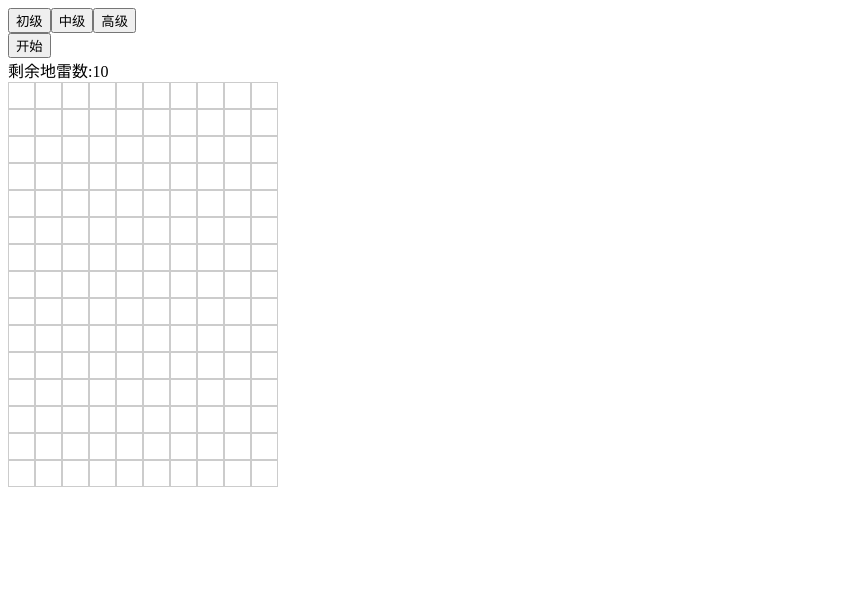
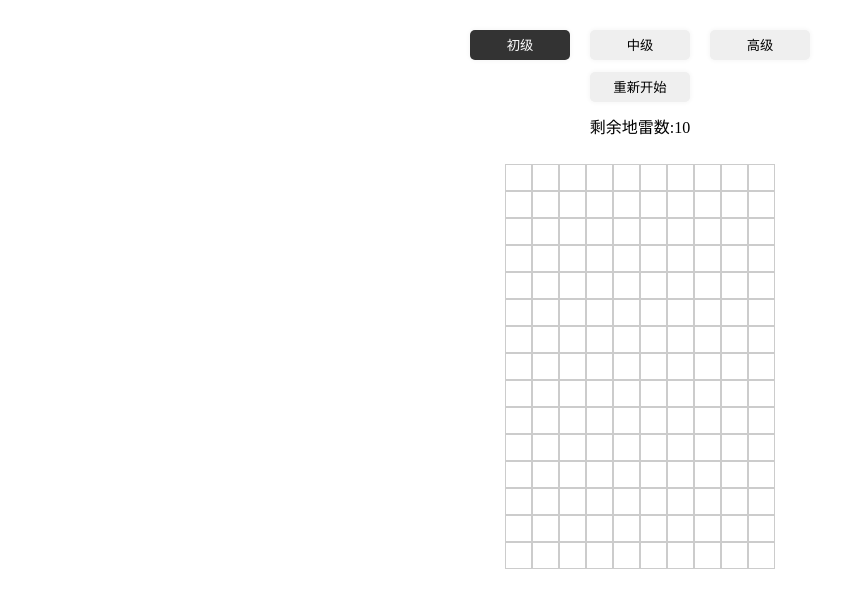
Before and after one commit to wang90/saolei, a Vue app: page / in a window 1280 px wide. Shown: the top 608 px of the page, without its empty margins (0-865 px from the left). Built offline with nearby package versions, Linux system fonts and the light colour scheme.

Commit message:
style: 界面样式调整

```diff
--- a/src/App.vue
+++ b/src/App.vue
@@ -4,6 +4,7 @@
   </div>
 </template>
 <style>
+  *{ margin: 0; padding: 0 };
 </style>
 <script lang = "ts">
 import { Component, Vue } from 'vue-property-decorator';
--- a/src/config/index.ts
+++ b/src/config/index.ts
@@ -20,6 +20,11 @@ export const TYPE:{ [key: string]: Initialvalue; }  = {
       COUNT: 100,
     }
 }
+export const TYPE_NAME:{ [key: string]: string }  = {
+  'easy' : '初级',
+  'middle': '中级',
+  'difficulty': '高级',
+}
 export const AROUND = [
     [ -1, -1 ],
     [ -1, 0 ],
@@ -29,4 +34,10 @@ export const AROUND = [
     [ 1, -1 ],
     [ 1, 0 ],
     [ 1, 1 ],
-  ]
+]
+
+export const START_VALUE: string[] = [
+  '开始',
+  '重制中',
+  '重新开始',
+]
--- a/src/libs/data.ts
+++ b/src/libs/data.ts
@@ -1,6 +1,6 @@
 
 
-import { SAFE_CELL, MINE_CELL ,AROUND} from "@/config/index";
+import { SAFE_CELL, MINE_CELL ,AROUND } from "@/config/index";
 import { Initialvalue, Block } from "@/types/index";
 
 
@@ -24,11 +24,15 @@ export const initData = ( config: Initialvalue ) => {
             return memo;
         }, [] );
         const list = setEnvNum(data);
-        resolve(list)
+        if (list.length > 0) {
+            resolve(list)
+        }else{
+            reject();
+        }
       });
 }
-export const setList = (list: Block[][], type: string = 'over')=> {
-    return new Promise((resolve, reject) => {
+export const setList = (list: Block[][], type: string = 'over') => {
+    return new Promise((resolve, reject): void => {
         const newList:Block[][] =  list.map( v => {
             return v.map( _v => {
                 let nv:Block = _v;
@@ -47,7 +51,11 @@ export const setList = (list: Block[][], type: string = 'over')=> {
                 return nv;
             })
         })
-        resolve(newList)
+        if (newList.length > 0) {
+            resolve(newList)
+        } else {
+            reject()
+        }
     })
 }
 const minShuffle  = ( array: number[][], count:number = array.length )=> {
--- a/src/pages/index.vue
+++ b/src/pages/index.vue
@@ -1,13 +1,17 @@
 <template>
-  <div>
-    <div>
-      <button @click="chooseType('easy')">初级</button>
-      <button @click="chooseType('middle')">中级</button>
-      <button @click="chooseType('difficulty')">高级</button>
+  <div class="contain">
+    <div class="games-type">
+      <button v-for="(v,index) in tabLists"
+              :key="index"
+              :class="['btn',{'active':type === v.type}]"
+              @click="chooseType(v.type)">{{v.name}}</button>
     </div>
-    <div>
-      <button @mousedown = "init">开始</button>
+    <div class="start">
+      <button class="btn" @mousedown = "init">{{startValue}}</button>
+    </div>
+    <div class="game-info">
       <div>剩余地雷数:{{count}}</div>
+      <h6>{{message}}</h6>
     </div>
     <div class="play-contain">
       <div class="lines"
@@ -27,21 +31,55 @@
         </div>
       </div>
     </div>
-      <h6>{{message}}</h6>
   </div>
 </template>
 <style>
+  .contain {
+    padding: 30px;
+    flex-direction: column;
+    display: flex;
+    justify-content: center;
+    align-items: center;
+  }
+  .btn {
+    height: 30px;
+    line-height: 30px;
+    width: 100px;
+    text-align: center;
+    cursor: pointer;
+    display: inline-block;
+    margin: 0 10px;
+    transition: all 0.2s;
+    border: 1px solid transparent;
+    outline: none;
+    border-radius: 5px;
+    box-shadow: 0 0 4px 1px #f6f6f6;
+  }
+  .btn.active {
+    background: #333;
+    color:#fff;
+  }
  .lines {
     display: flex;
+  }
+  .start{
+    padding: 12px 0;
+  }
+  .game-info{
+    height: 50px;
+  }
+  .game-info > h6{
+    text-align: center;
+    padding: 5px 0;
   }
 </style>
 <script lang = "ts">
 import { Component, Vue } from 'vue-property-decorator';
-import { AROUND } from "@/config/index";
+import { TYPE, AROUND ,TYPE_NAME, START_VALUE } from "@/config/index";
 import { initData , setList} from "@/libs/data";
 import BlockCompontent from "@/components/block.vue";
-import {GameConfig} from "@/libs/inital";
-import { Block, Initialvalue, Coordinates } from "@/types/index";
+import { GameConfig } from "@/libs/inital";
+import { Block, Initialvalue, Coordinates , TabItem } from "@/types/index";
 const firstConfig:string = 'easy';
 
 @Component({
@@ -60,10 +98,20 @@ export default class Index extends Vue{
   private winner: boolean = false;
   private type: string = firstConfig;
   private current: Initialvalue = new GameConfig(firstConfig);
+  private tabLists: TabItem[] = [];
+  private startValue: string = START_VALUE[0];
 
   // lifed
   private created() {
-    console.log('init');
+    const keys = Object.keys(TYPE);
+    this.tabLists = keys.map(( v: string) => {
+      const item: TabItem = {
+        active : false,
+        type: v,
+        name: TYPE_NAME[v],
+      }
+      return item;
+    })
     this.init();
   }
   // methods
@@ -74,17 +122,19 @@ export default class Index extends Vue{
     this.remain = 0;
     this.winner = false;
     this.current = new GameConfig(this.type);
+    this.startValue = START_VALUE[1];
 
-    initData( this.current ).then((list: Block[][]) => {
+    initData( this.current ).then((list: unknown) => {
 
       this.count = this.current['COUNT'];
       this.nums = this.current['ROWS'] * this.current['COLS'];
 
-      setList( list, 'create').then(( ls: Block[][]) => {
+      setList( list as Block[][], 'create').then(( ls: unknown) => {
         this.list = ls as Block[][];
+        this.startValue = START_VALUE[2];
         this.beOver();
-      });
-    })
+      }).catch(()=>{});
+    }).catch(()=>{});
   }
   private chooseType( type: string ) {
       this.type  = type;
@@ -183,9 +233,10 @@ export default class Index extends Vue{
     private setList ( msg: string = '') {
         this.message = msg;
         this.isPlay = false;
-        setList(this.list).then( (list: Block[][]) =>{
+        setList(this.list).then( (list: unknown) =>{
             this.list  = JSON.parse(JSON.stringify(list)) as Block[][];
-        });
+            this.startValue = START_VALUE[2];
+        }).catch(()=>{})
     }
     private bindSetList( data: Block, { row, col }: Coordinates) {
       this.$set(this.list[row], col, data);
--- a/src/types/index.ts
+++ b/src/types/index.ts
@@ -13,3 +13,9 @@ export interface Initialvalue {
     COLS: number;
     COUNT: number;
 }
+
+export interface TabItem {
+    active:boolean;
+    name: string;
+    type: string;
+}
```
